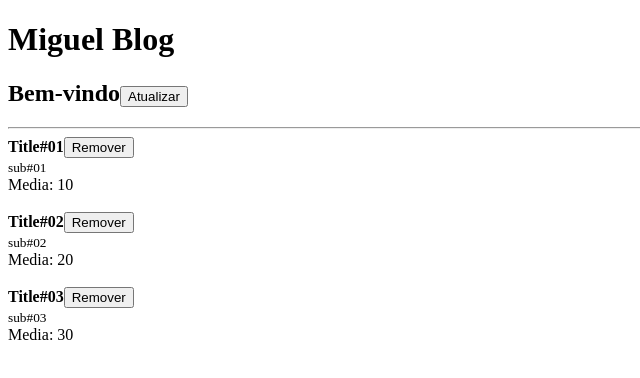
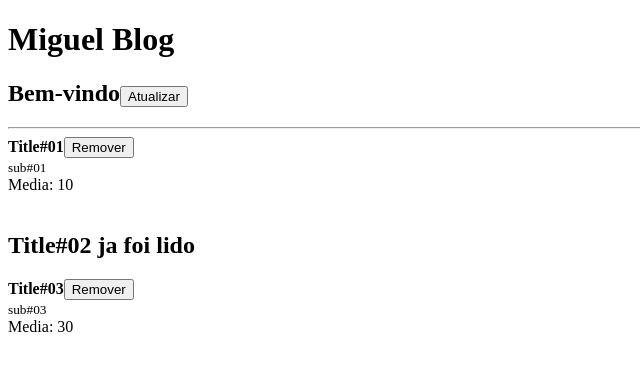
Before and after one commit to migueldelgg/react-jstack, a React app: page / in a window 1280 px wide. Shown: the top 378 px of the page, without its empty margins (0-640 px from the left). Built offline with nearby package versions, Linux system fonts and the light colour scheme.

Commit message:
Renderizacao condicional

```diff
--- a/package.json
+++ b/package.json
@@ -21,6 +21,7 @@
   "dependencies": {
     "prop-types": "^15.8.1",
     "react": "^19.0.0",
-    "react-dom": "^19.0.0"
+    "react-dom": "^19.0.0",
+    "react-fundamentos": "file:"
   }
 }
--- a/src/App.js
+++ b/src/App.js
@@ -8,9 +8,9 @@ import Post from './Post.js'
 function App() {
 
   const [posts, setPosts] = useState([
-    { id: Math.random(), title: "Title#01", subtitle: "sub#01", likes: 20 },
-    { id: Math.random(), title: "Title#02", subtitle: "sub#02", likes: 40 },
-    { id: Math.random(), title: "Title#03", subtitle: "sub#03", likes: 60 },
+    { id: Math.random(), title: "Title#01", subtitle: "sub#01", likes: 20, read: false },
+    { id: Math.random(), title: "Title#02", subtitle: "sub#02", likes: 40, read: true },
+    { id: Math.random(), title: "Title#03", subtitle: "sub#03", likes: 60, read: false },
   ]);
 
   function handleRefresh() {
@@ -44,13 +44,8 @@ function App() {
       {posts.map(post => (
         <Post
           key={post.id} // deve ser unica
-          likes={post.likes}
           onRemove={handleRemovePosts}
-          post={{
-            id: post.id,
-            title: post.title,
-            subtitle: post.subtitle,
-          }}
+          post={post}
         />
       ))}
     </>
--- a/src/Post.js
+++ b/src/Post.js
@@ -2,15 +2,23 @@ import React from "react";
 import PropTypes from "prop-types";
 
 export default function Post(props) {
+  if(props.post.read) {
+    return <h2>{props.post.title} ja foi lido</h2>
+  }
+
   return (
     <>
       <article>
-        <strong>{props.post.title}</strong>
-        <button onClick={() => props.onRemove(props.post.id)}>Remover</button>
+        <strong>
+          {props.post.read ? <s>{props.post.title}</s> : props.post.title}
+        </strong>
+        <button onClick={() => props.onRemove(props.post.id)}>
+          Remover
+        </button>
         <br />
         <small>{props.post.subtitle}</small>
         <br />
-        Media: {props.likes / 2}
+        Media: {props.post.likes / 2}
       </article>
       <br />
     </>
@@ -18,11 +26,12 @@ export default function Post(props) {
 }
 
 Post.propTypes = {
-  likes: PropTypes.number.isRequired,
   onRemove: PropTypes.func.isRequired,
   post: PropTypes.shape({
     id: PropTypes.number.isRequired,
+    likes: PropTypes.number.isRequired,
     title: PropTypes.string.isRequired,
-    subtitle: PropTypes.string.isRequired
+    subtitle: PropTypes.string.isRequired,
+    read: PropTypes.bool.isRequired,
   }).isRequired
 };
```
Also changed, not shown: 2 other files (tests, documents, lock files or other folders).
